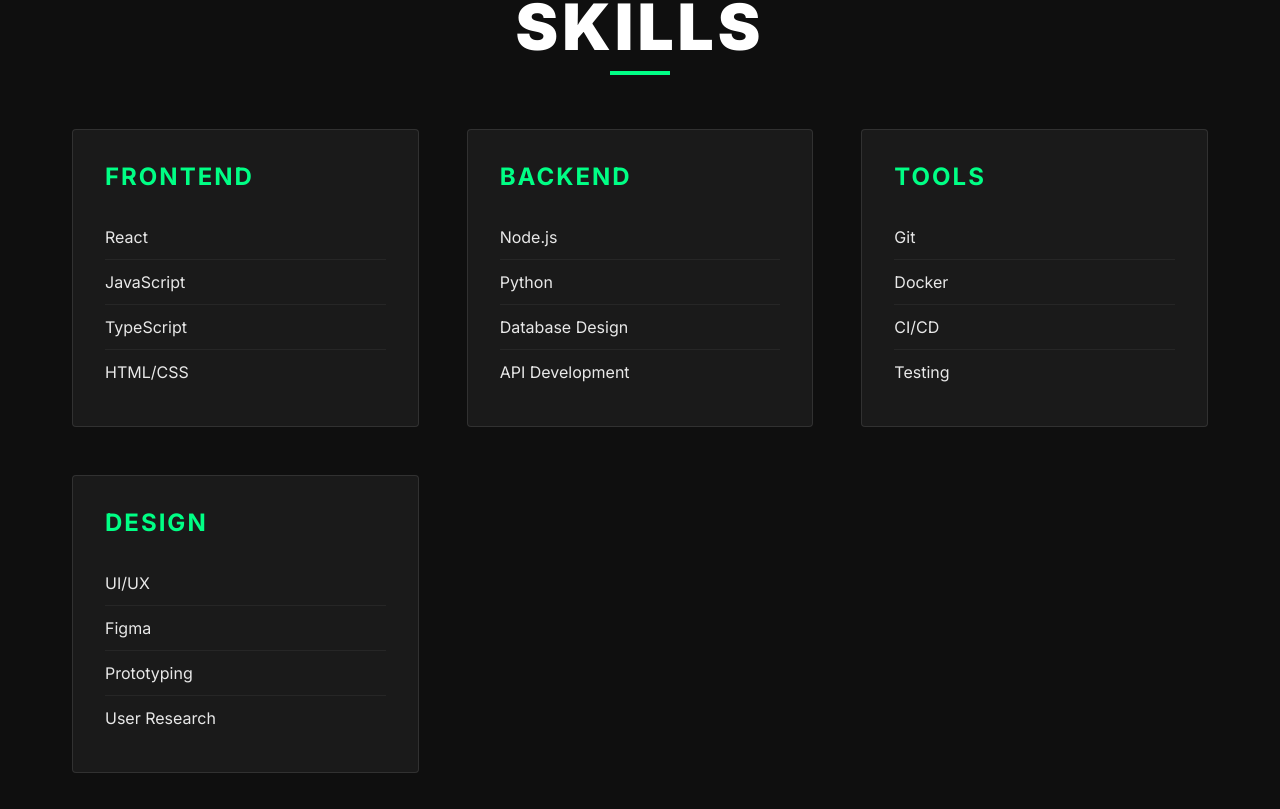
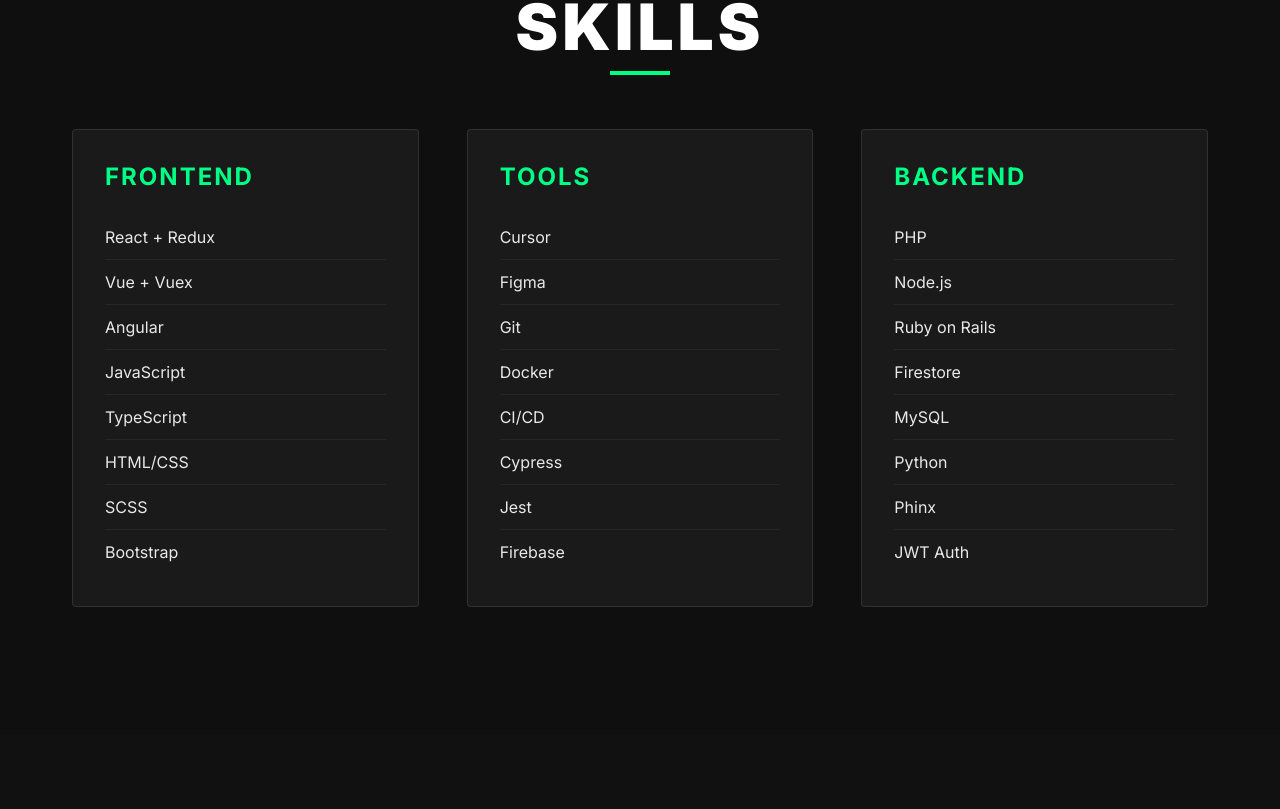
Before and after one commit to tfunk2/a_funky_portfolio, a React (Create React App) app: page / in a window 1280 px wide. Shown: the part 2851-3660 px from the top of the page. Built offline with nearby package versions, Linux system fonts and the light colour scheme.

Commit message:
Updated Skills section.

```diff
--- a/src/components/Skills.js
+++ b/src/components/Skills.js
@@ -5,19 +5,15 @@
   const skillCategories = [
     {
       category: 'Frontend',
-      skills: ['React', 'JavaScript', 'TypeScript', 'HTML/CSS'],
+      skills: ['React + Redux', 'Vue + Vuex', 'Angular', 'JavaScript', 'TypeScript', 'HTML/CSS', 'SCSS', 'Bootstrap'],
+    },
+    {
+      category: 'Tools',
+      skills: ['Cursor', 'Figma','Git', 'Docker', 'CI/CD', 'Cypress', 'Jest', 'Firebase',],
     },
     {
       category: 'Backend',
-      skills: ['Node.js', 'Python', 'Database Design', 'API Development'],
-    },
-    {
-      category: 'Tools',
-      skills: ['Git', 'Docker', 'CI/CD', 'Testing'],
-    },
-    {
-      category: 'Design',
-      skills: ['UI/UX', 'Figma', 'Prototyping', 'User Research'],
+      skills: ['PHP','Node.js', 'Ruby on Rails', 'Firestore', 'MySQL', 'Python', 'Phinx', 'JWT Auth'],
     },
   ];
 
```
